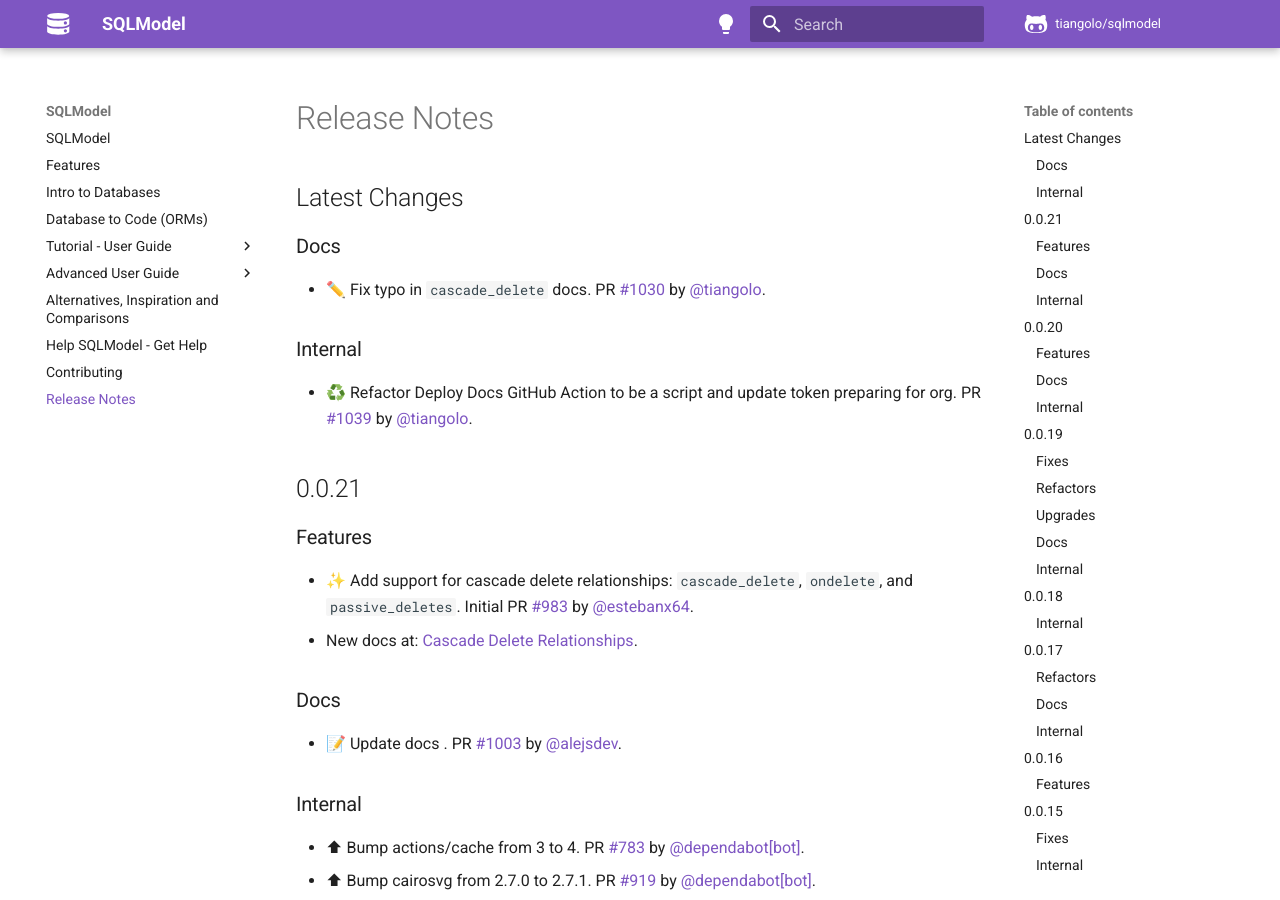
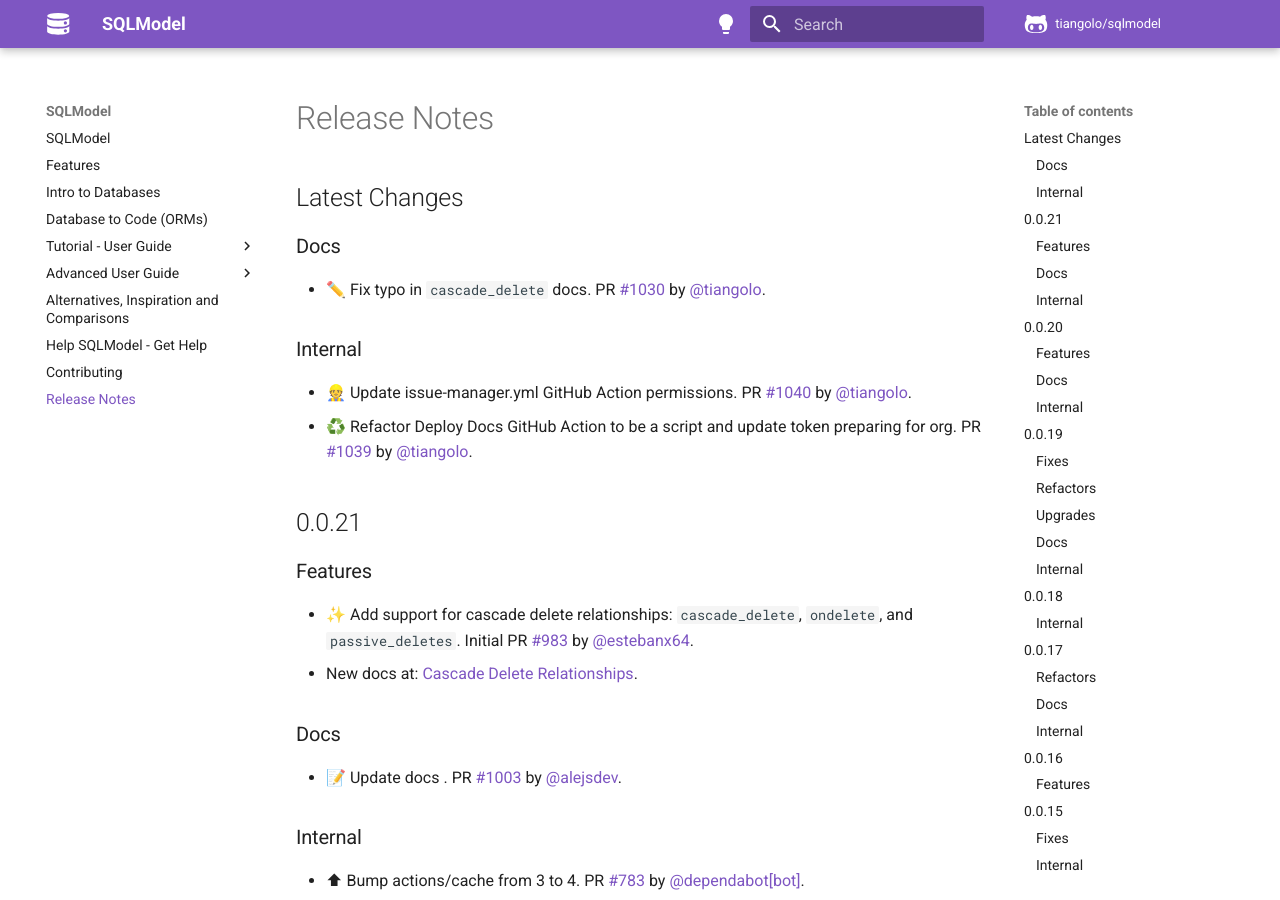
Before and after one commit to sztrakabalint/fastapi-sqlmodel, an MkDocs documentation site: the page built from docs/release-notes.md, in a window 1280 px wide and 900 px high. Built offline with MkDocs 1.6.1 and Material for MkDocs 9.7.7, drawn with Linux system fonts in a browser that asks for light colours; comment, search, counter and statistics services are not loaded.

Commit message:
📝 Update release notes

```diff
--- a/docs/release-notes.md
+++ b/docs/release-notes.md
@@ -8,6 +8,7 @@
 
 ### Internal
 
+* 👷 Update issue-manager.yml GitHub Action permissions. PR [#1040](https://github.com/tiangolo/sqlmodel/pull/1040) by [@tiangolo](https://github.com/tiangolo).
 * ♻️ Refactor Deploy Docs GitHub Action to be a script and update token preparing for org. PR [#1039](https://github.com/tiangolo/sqlmodel/pull/1039) by [@tiangolo](https://github.com/tiangolo).
 
 ## 0.0.21
```
